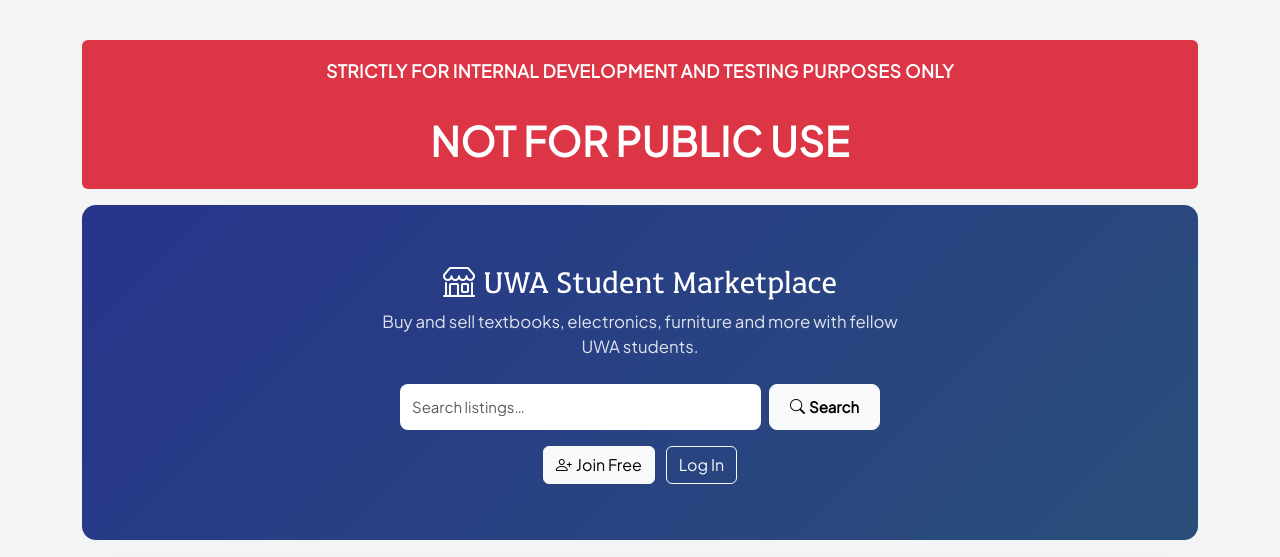
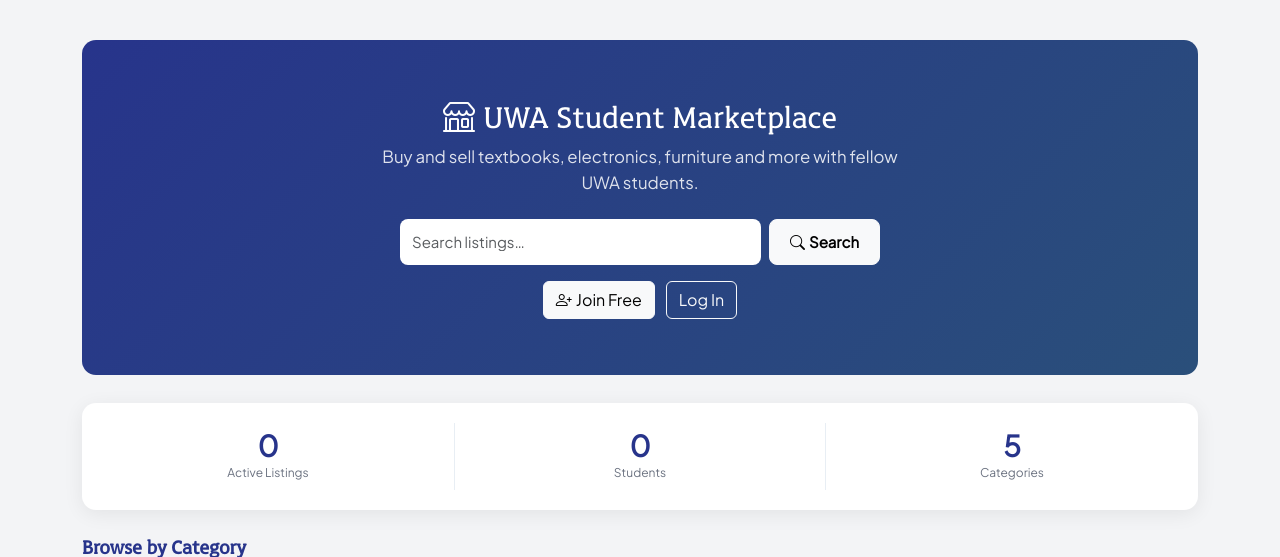
Before and after one commit to joakee/cits3403-project, a Flask app: page / in a window 1280 px wide. Shown: the part 63-620 px from the top of the page. Run offline with Flask 3, Linux system fonts and the light colour scheme; data that the repository does not hold is empty; some libraries are stand-ins or nearby versions.

Commit message:
remove development only banner warning

```diff
--- a/app/static/css/style.css
+++ b/app/static/css/style.css
@@ -88,26 +88,6 @@ body {
     50% { visibility: hidden; }
 }
 
-/* ─── Dev banner ───────────────────────────────────────────────── */
-.dev-banner {
-    background: #dc3545;
-    color: #fff;
-    font-weight: bold;
-    text-align: center;
-    padding: 18px 24px;
-    font-size: 1.1rem;
-    letter-spacing: 0.5px;
-    border-radius: 6px;
-    margin-bottom: 16px;
-    line-height: 1.5;
-}
-
-.dev-banner-warn {
-    font-weight: bold;
-    font-size: 2.5rem;
-    animation: flash 1s step-start infinite;
-}
-
 .site-navbar {
     background-color: var(--navy);
 }
--- a/app/templates/home.html
+++ b/app/templates/home.html
@@ -2,9 +2,6 @@
 {% block title %}UWA Marketplace — Buy & Sell on Campus{% endblock %}
 
 {% block content %}
-
-<div class="dev-banner">STRICTLY FOR INTERNAL DEVELOPMENT AND TESTING PURPOSES ONLY<br><br>
-<span class="dev-banner-warn">NOT FOR PUBLIC USE</span></div>
 
 <!-- Hero -->
 <div class="home-hero">
```
